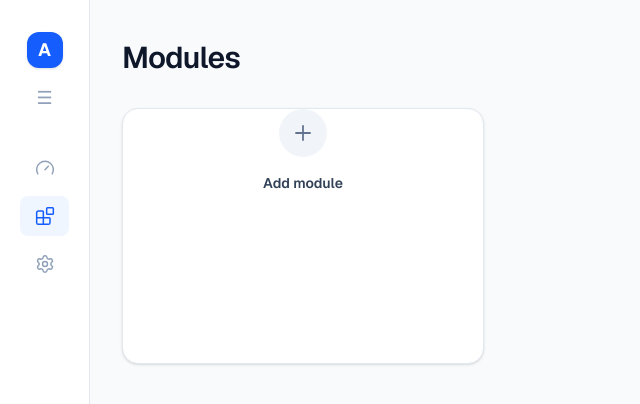
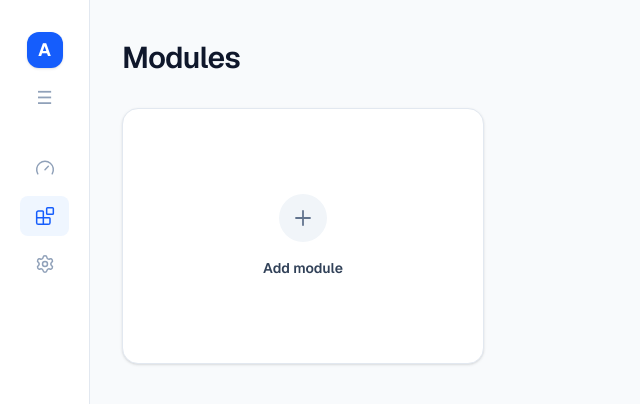
Before and after one commit to ClarkeNeedles/productivity-hub, a Next.js app in the folder frontend/: page /modules in a window 1280 px wide. Shown: the top 404 px of the page, without its empty margins (0-640 px from the left). Built offline with nearby package versions, Linux system fonts and the light colour scheme.

Commit message:
add metric-slots component and add store logic for module metrics going forwards

```diff
--- /dev/null
+++ b/frontend/components/add-module-metric.tsx
@@ -0,0 +1,14 @@
+import { Plus } from "lucide-react";
+
+export function AddModuleMetric() {
+  return (
+    <div className="pointer-events-none flex flex-col items-center justify-center">
+      <span className="flex h-12 w-12 items-center justify-center rounded-full bg-slate-100 dark:bg-slate-800">
+        <Plus size={24} strokeWidth={1.8} aria-hidden="true" />
+      </span>
+      <span className="mt-4 text-sm font-semibold text-slate-700 dark:text-slate-300">
+        Add module
+      </span>
+    </div>
+  );
+}
--- /dev/null
+++ b/frontend/components/metric-slots.tsx
@@ -0,0 +1,24 @@
+import type { BaseModuleMetric } from "@/types/base-module-metric";
+
+type MetricSlotsProps = {
+  metrics: readonly BaseModuleMetric[];
+  maxMetrics: number;
+};
+
+export function MetricSlots({ metrics, maxMetrics }: MetricSlotsProps) {
+  const visibleMetrics = metrics.slice(0, maxMetrics);
+
+  if (visibleMetrics.length === 0) return null;
+
+  return (
+    <div
+      className={`grid w-full gap-3 ${
+        visibleMetrics.length === 1 ? "grid-cols-1" : "grid-cols-2"
+      }`}
+    >
+      {visibleMetrics.map((metric) => (
+        <div key={metric.id}>{metric.renderMicroVariant()}</div>
+      ))}
+    </div>
+  );
+}
--- a/frontend/components/module-card.tsx
+++ b/frontend/components/module-card.tsx
@@ -2,7 +2,10 @@
 
 import { Ellipsis, GripVertical, Settings2, Trash2 } from "lucide-react";
 import { useState } from "react";
+import { ADD_MODULE_METRICS } from "@/config/add-module";
+import { MetricSlots } from "@/components/metric-slots";
 import { useModulesStore } from "@/store/modules-store";
+import { useAddModuleStore } from "@/store/add-module-store";
 import { AddModuleModule } from "@/modules/add-module";
 
 // Fallback utility item instantiated exactly once to handle the static add module view blueprint
@@ -13,43 +16,44 @@ type ModuleCardProps = {
   onOpen: (moduleId: string) => void;
 };
 
-export default function ModuleCard({
-  moduleId,
-  onOpen,
-}: ModuleCardProps) {
+export default function ModuleCard({ moduleId, onOpen }: ModuleCardProps) {
   const [menuOpen, setMenuOpen] = useState(false);
 
   // Fetch freshest module instance from store, or fall back to utility singleton
-  const module = useModulesStore((state) =>
+  const moduleInstance = useModulesStore((state) =>
     moduleId === "add-module" ? addModuleUtility : state.getActiveModule(moduleId)
   );
   const removeModule = useModulesStore((state) => state.removeModule);
+  const activeMetricIds = useAddModuleStore((state) =>
+    moduleId === "add-module" ? state.activeMetricIds : []
+  );
+  const activeMetrics = ADD_MODULE_METRICS.filter((metric) => activeMetricIds.includes(metric.id));
 
   // Guard safety fallback check if the module was asynchronously unmounted
-  if (!module) return null;
+  if (!moduleInstance) return null;
 
   return (
     <article
-      className="group relative min-h-64 overflow-hidden rounded-2xl border border-slate-200 bg-white shadow-sm transition-[border-color,box-shadow,ring-color] hover:border-blue-400 hover:shadow-md hover:ring-2 hover:ring-blue-400/20 dark:border-slate-800 dark:bg-slate-900 dark:hover:border-blue-500 dark:hover:ring-blue-500/20"
+      className="group relative flex min-h-64 flex-col overflow-hidden rounded-2xl border border-slate-200 bg-white shadow-sm transition-[border-color,box-shadow,ring-color] hover:border-blue-400 hover:shadow-md hover:ring-2 hover:ring-blue-400/20 dark:border-slate-800 dark:bg-slate-900 dark:hover:border-blue-500 dark:hover:ring-blue-500/20"
       onMouseLeave={() => setMenuOpen(false)}
     >
-      {module.card.showTitle && (
-        <div className="w-full text-start mt-4 mb-2 ml-4">
-          <h3 className="font-semibold text-sm text-slate-900 dark:text-slate-100 line-clamp-1 pr-8">
-            {module.title}
+      {moduleInstance.card.showTitle && (
+        <div className="absolute start-4 end-12 top-4 z-10 text-start">
+          <h3 className="line-clamp-1 text-sm font-semibold text-slate-900 dark:text-slate-100">
+            {moduleInstance.title}
           </h3>
         </div>
       )}
 
       <button
         type="button"
-        className="flex flex-1 w-full flex-col justify-center items-center text-center text-slate-500 dark:text-slate-400 focus:outline-none cursor-pointer my-auto static after:absolute after:inset-0 after:rounded-2xl after:z-0"
+        className="static flex min-h-0 w-full flex-1 cursor-pointer flex-col items-center justify-center text-center text-slate-500 after:absolute after:inset-0 after:z-0 after:rounded-2xl focus:outline-none dark:text-slate-400"
         onClick={() => onOpen(moduleId)}
       >
-        {module.card.render(module)}
+        <MetricSlots metrics={activeMetrics} maxMetrics={moduleInstance.card.maxMetrics} />
       </button>
 
-      {module.card.showOptions && (
+      {moduleInstance.card.showOptions && (
         <div className="absolute end-3 top-3">
           <button
             type="button"
@@ -58,7 +62,7 @@ export default function ModuleCard({
               event.stopPropagation();
               setMenuOpen((current) => !current);
             }}
-            aria-label={`Open ${module.title} options`}
+            aria-label={`Open ${moduleInstance.title} options`}
             aria-expanded={menuOpen}
           >
             <Ellipsis size={18} aria-hidden="true" />
--- a/frontend/config/add-module.ts
+++ b/frontend/config/add-module.ts
@@ -1,5 +1,15 @@
 import { HabitTrackerModule } from "@/modules/habit-tracker";
+import { AddModuleMetric } from "@/components/add-module-metric";
 import type { BaseModule } from "@/types/base-module";
+import type { BaseModuleMetric } from "@/types/base-module-metric";
+
+export const ADD_MODULE_METRICS: readonly BaseModuleMetric[] = [
+  {
+    id: "add-module",
+    name: "Add module",
+    renderMicroVariant: AddModuleMetric,
+  },
+];
 
 export interface ListItem {
   id: string;
--- a/frontend/modules/add-module.tsx
+++ b/frontend/modules/add-module.tsx
@@ -1,33 +1,14 @@
 import { ReactNode } from "react";
-import { Plus } from "lucide-react";
 import { BaseModule } from "@/types/base-module";
 import { BaseModuleCard } from "@/types/base-module-card";
 import { BaseModulePage } from "@/types/base-module-page";
-import type { BaseModuleMetric } from "@/types/base-module-metric";
-import { MODULE_LIST } from "@/config/add-module"
+import { MODULE_LIST } from "@/config/add-module";
 import { useModulesStore } from "@/store/modules-store";
 import { useAddModuleStore } from "@/store/add-module-store";
 
 class AddModuleCard extends BaseModuleCard {
   constructor() {
-    super(false, false);
-  }
-
-  public initializeDefaultMetrics(): BaseModuleMetric[] {
-    return [];
-  }
-
-  public render(): ReactNode {
-    return (
-      <div className="flex flex-col items-center justify-center pointer-events-none">
-        <span className="flex h-12 w-12 items-center justify-center rounded-full bg-slate-100 dark:bg-slate-800">
-          <Plus size={24} strokeWidth={1.8} aria-hidden="true" />
-        </span>
-        <span className="mt-4 text-sm font-semibold text-slate-700 dark:text-slate-300">
-          Add module
-        </span>
-      </div>
-    );
+    super({ showOptions: false, showTitle: false });
   }
 }
 
@@ -60,7 +41,6 @@ class AddModulePage extends BaseModulePage {
           >
             <h3 className="font-semibold text-slate-900 dark:text-white">{module.title}</h3>
             <span className="mt-4 inline-flex items-center gap-2 text-sm font-semibold text-blue-600 dark:text-blue-400">
-              <Plus size={16} aria-hidden="true" />
               Add module
             </span>
           </button>
@@ -76,11 +56,6 @@ class AddModulePage extends BaseModulePage {
 
 export class AddModuleModule extends BaseModule<AddModuleCard, AddModulePage, null> {
   constructor() {
-    super(
-      "add-module",
-      "Add Module",
-      new AddModuleCard(),
-      new AddModulePage(),
-    );
+    super("add-module", "Add Module", new AddModuleCard(), new AddModulePage());
   }
 }
--- a/frontend/modules/habit-tracker.tsx
+++ b/frontend/modules/habit-tracker.tsx
@@ -7,15 +7,7 @@ import type { BaseModuleMetric } from "@/types/base-module-metric";
 
 class HabitTrackerCard extends BaseModuleCard {
   constructor() {
-    super(true, true);
-  }
-
-  public initializeDefaultMetrics(): BaseModuleMetric[] {
-    return [];
-  }
-
-  public render(module: BaseModule<any, any, any>): ReactNode {
-    return;
+    super();
   }
 }
 
@@ -25,7 +17,7 @@ class HabitTrackerPage extends BaseModulePage {
   }
 
   public renderContentArea(module: BaseModule<any, any, any>): ReactNode {
-    return <p className="mt-3 text-slate-500 dark:text-slate-400">{ module.title }</p>;
+    return <p className="mt-3 text-slate-500 dark:text-slate-400">{module.title}</p>;
   }
 
   public renderSecondaryUtilities(module: BaseModule<any, any, any>): ReactNode {
@@ -38,7 +30,9 @@ class HabitTrackerSettings extends BaseModuleSettingsPage {
     super(0.5);
   }
 
-  public renderSecondaryUtilities(): ReactNode { return null; }
+  public renderSecondaryUtilities(): ReactNode {
+    return null;
+  }
   public renderModuleCardConfigSection(): ReactNode {
     return <p className="text-sm text-slate-500">Card configurations coming soon.</p>;
   }
@@ -47,14 +41,12 @@ class HabitTrackerSettings extends BaseModuleSettingsPage {
   }
 }
 
-export class HabitTrackerModule extends BaseModule<HabitTrackerCard, HabitTrackerPage, HabitTrackerSettings> {
+export class HabitTrackerModule extends BaseModule<
+  HabitTrackerCard,
+  HabitTrackerPage,
+  HabitTrackerSettings
+> {
   constructor(id: string, title: string) {
-    super(
-      id,
-      title,
-      new HabitTrackerCard(),
-      new HabitTrackerPage(),
-      new HabitTrackerSettings()
-    );
+    super(id, title, new HabitTrackerCard(), new HabitTrackerPage(), new HabitTrackerSettings());
   }
 }
--- a/frontend/store/add-module-store.ts
+++ b/frontend/store/add-module-store.ts
@@ -1,14 +1,21 @@
 import { create } from "zustand";
-import { useModulesStore } from "./modules-store";
+import { ADD_MODULE_METRICS } from "@/config/add-module";
+import { useModulesStore } from "@/store/modules-store";
 
 interface AddModuleState {
+  activeMetricIds: string[];
   // Queries the active shell store to see what keys are already placed
   getEnabledModuleIds: () => string[];
+  setActiveMetricIds: (metricIds: string[]) => void;
 }
 
-export const useAddModuleStore = create<AddModuleState>(() => ({
+export const useAddModuleStore = create<AddModuleState>((set) => ({
+  activeMetricIds: ADD_MODULE_METRICS.map((metric) => metric.id),
+
   // Leverages cross-store evaluation to read the structural shell state directly
   getEnabledModuleIds: () => {
     return useModulesStore.getState().activeModules.map((m) => m.id);
   },
+
+  setActiveMetricIds: (metricIds) => set({ activeMetricIds: metricIds }),
 }));
--- a/frontend/types/base-module-card.ts
+++ b/frontend/types/base-module-card.ts
@@ -1,31 +1,27 @@
-import type { ReactNode } from "react"
+import type { ReactNode } from "react";
 import type { BaseModuleMetric } from "@/types/base-module-metric";
 import type { BaseModule } from "@/types/base-module";
 
+export type BaseModuleCardOptions = {
+  readonly showOptions?: boolean;
+  readonly showTitle?: boolean;
+  readonly activeStats?: BaseModuleMetric[];
+};
+
 export abstract class BaseModuleCard {
-  constructor(
-    private readonly _showOptions: boolean = true,
-    private readonly _showTitle: boolean = true,
-    private _activeStats: BaseModuleMetric[] = [],
-  ) {}
+  public readonly maxMetrics = 2;
+  private readonly _showOptions: boolean;
+  private readonly _showTitle: boolean;
 
-  public get showOptions(): boolean { return this._showOptions; }
-  public get showTitle(): boolean { return this._showTitle; }
-  public get activeStats(): BaseModuleMetric[] { return this._activeStats; }
-
-  // Max of 2 stats displayed simultaneously
-  public set activeStats(stats: BaseModuleMetric[]) {
-    if (stats.length > 2) {
-      throw new Error(
-        "UI Constraint Violation: A ModuleCard can display a maximum of 2 stats simultaneously to avoid visual clutter."
-      );
-    }
-    this._activeStats = stats;
+  constructor(options: BaseModuleCardOptions = {}) {
+    this._showOptions = options.showOptions ?? true;
+    this._showTitle = options.showTitle ?? true;
   }
 
-  // Hooks into the module setup sequence to define initial core operational tracking stats.
-  abstract initializeDefaultMetrics(): BaseModuleMetric[];
-  // Provides the custom inner layout template/micro-variant specific to this card's operational scope.
-  // Inject the parent module context directly into the render signature
-  abstract render(module: BaseModule<any, any, any>): ReactNode;
+  public get showOptions(): boolean {
+    return this._showOptions;
+  }
+  public get showTitle(): boolean {
+    return this._showTitle;
+  }
 }
--- a/frontend/types/base-module-metric.ts
+++ b/frontend/types/base-module-metric.ts
@@ -7,5 +7,5 @@ export interface BaseModuleMetric {
   // Scaled down version for fitting into ModuleCard slots
   renderMicroVariant(): ReactNode;
   // Full component rendered in the ModulePage view
-  renderFullVariant(): ReactNode;
+  renderFullVariant?(): ReactNode;
 }
```
Also changed, not shown: 2 other files (tests, documents, lock files or other folders). Lines whose indentation alone changed are shown as unchanged.
